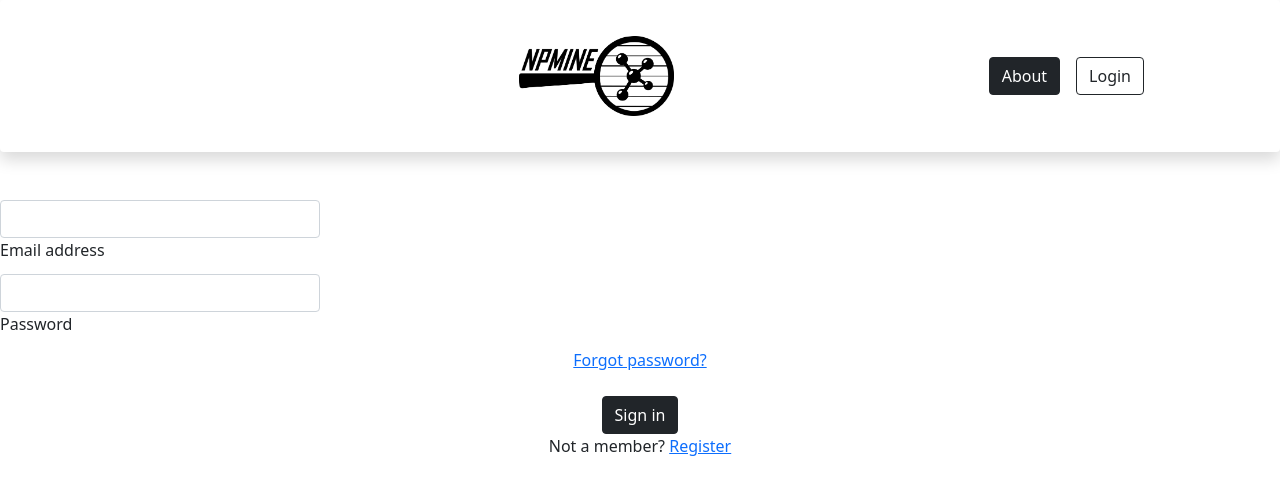
After one commit to KiqMartins/npmine_web_app, a Flask app: page /login in a window 1280 px wide. The commit adds this page. Shown: the top 495 px of the page. Run offline with Flask 2, Linux system fonts and the light colour scheme; some libraries are stand-ins or nearby versions.

Commit message:
Adding template inheritance and login page

```diff
--- a/app.py
+++ b/app.py
@@ -6,8 +6,12 @@ app = Flask(__name__)
 
 # use decorators to link the function to a url
 @app.route('/index')
-def welcome():
+def index():
     return render_template('index.html')
+
+@app.route('/login')
+def login():
+    return render_template('login.html')
 
 # start the server with the 'run()' method
 if __name__ == '__main__':
--- a/static/css/style.css
+++ b/static/css/style.css
@@ -13,8 +13,7 @@
     justify-content: center;
   }
 
-
-  #search-bar {
+#search-bar {
     position:absolute;
     left: 32%;
     top:35%;
--- /dev/null
+++ b/templates/layout.html
@@ -0,0 +1,53 @@
+<!DOCTYPE html>
+<html lang = "pt-br">
+    <head>
+        <meta charset = "UTF-8">
+        <title>NPMINE</title>
+        <!-- Favicon -->
+        <link rel="icon" type="image/png" href="static/assets/img/favicon.png" sizes="192x192">
+
+        <!-- Icons -->
+        <script src="https://kit.fontawesome.com/7af91631db.js" crossorigin="anonymous"></script>
+
+        <!-- Adding Bootstrap CSS -->
+        <link href="https://cdn.jsdelivr.net/npm/bootstrap@5.1.3/dist/css/bootstrap.min.css" rel="stylesheet" integrity="sha384-1BmE4kWBq78iYhFldvKuhfTAU6auU8tT94WrHftjDbrCEXSU1oBoqyl2QvZ6jIW3" crossorigin="anonymous">
+
+
+        <!-- Adding custom CSS -->
+        <link href="static/css/style.css" rel="stylesheet" />
+    </head>
+    <body>
+        <header>
+            <!-- Navigation Bar -->
+            <div class = "navegacao">
+                <nav class="navbar navbar-expand-lg navbar-light bg-light shadow p-3 mb-5 bg-white rounded">
+                    <div class="container-fluid">
+                      <a class="navbar-brand" href="#">
+                        <img src="static/assets/img/logo.png" alt="NPMINE Logo" height="80">
+                      </a>
+                      <button class="navbar-toggler" type="button" data-bs-toggle="collapse" data-bs-target="#navbarNavAltMarkup" aria-controls="navbarNavAltMarkup" aria-expanded="false" aria-label="Toggle navigation">
+                        <span class="navbar-toggler-icon"></span>
+                      </button>
+                      <div class="collapse navbar-collapse" id="navbarNavAltMarkup">
+                        <div class="navbar-nav">
+                            <a class="nav-link active" aria-current="page" href="#">
+                                <button type="button" class="btn btn-dark">About</button>
+                            </a>
+                              <a class="nav-link" href="#">
+                                <button type="button" class="btn btn-outline-dark">Login</button>
+                            </a>
+                        </div>
+                      </div>
+                    </div>
+                  </nav>
+            {% block bannercontent %}{% endblock bannercontent %}
+        </header>
+        <main>
+            {% block logincontent %}{% endblock logincontent %}
+        </main>
+    <footer>
+    </footer>
+    <script src="https://cdn.jsdelivr.net/npm/@popperjs/core@2.10.2/dist/umd/popper.min.js" integrity="sha384-7+zCNj/IqJ95wo16oMtfsKbZ9ccEh31eOz1HGyDuCQ6wgnyJNSYdrPa03rtR1zdB" crossorigin="anonymous"></script>
+    <script src="https://cdn.jsdelivr.net/npm/bootstrap@5.1.3/dist/js/bootstrap.min.js" integrity="sha384-QJHtvGhmr9XOIpI6YVutG+2QOK9T+ZnN4kzFN1RtK3zEFEIsxhlmWl5/YESvpZ13" crossorigin="anonymous"></script>
+    </body>
+</html>
--- /dev/null
+++ b/templates/login.html
@@ -0,0 +1,37 @@
+{% extends "layout.html" %}
+{% block logincontent %}
+<form >
+    <!-- Email input -->
+        <div class="col-sm-3 my-1">
+            <input type="email" id="form2Example1" class="form-control" />
+            <label class="form-label" for="form2Example1">Email address</label>
+        </div>
+
+    <!-- Password input -->
+        <div class="col-sm-3 my-1">
+            <input type="password" id="form2Example2" class="form-control" />
+            <label class="form-label" for="form2Example2">Password</label>
+        </div>
+
+    <!-- 2 column grid layout for inline styling -->
+    <div class="row mb-4">
+      <div class="col d-flex justify-content-center">
+      </div>
+
+      <div class="text-center">
+        <!-- Simple link -->
+        <a href="#!">Forgot password?</a>
+      </div>
+    </div>
+
+    <!-- Submit button -->
+    <div class="text-center">
+        <button type="button" class="btn btn-dark">Sign in</button>
+    </div>
+
+    <!-- Register buttons -->
+    <div class="text-center">
+      <p>Not a member? <a href="#!">Register</a></p>
+    </div>
+  </form>
+{% endblock logincontent %}
```
Also changed, not shown: templates/index.html (+4 -60 lines), static/assets/img/favicon.png (added).
